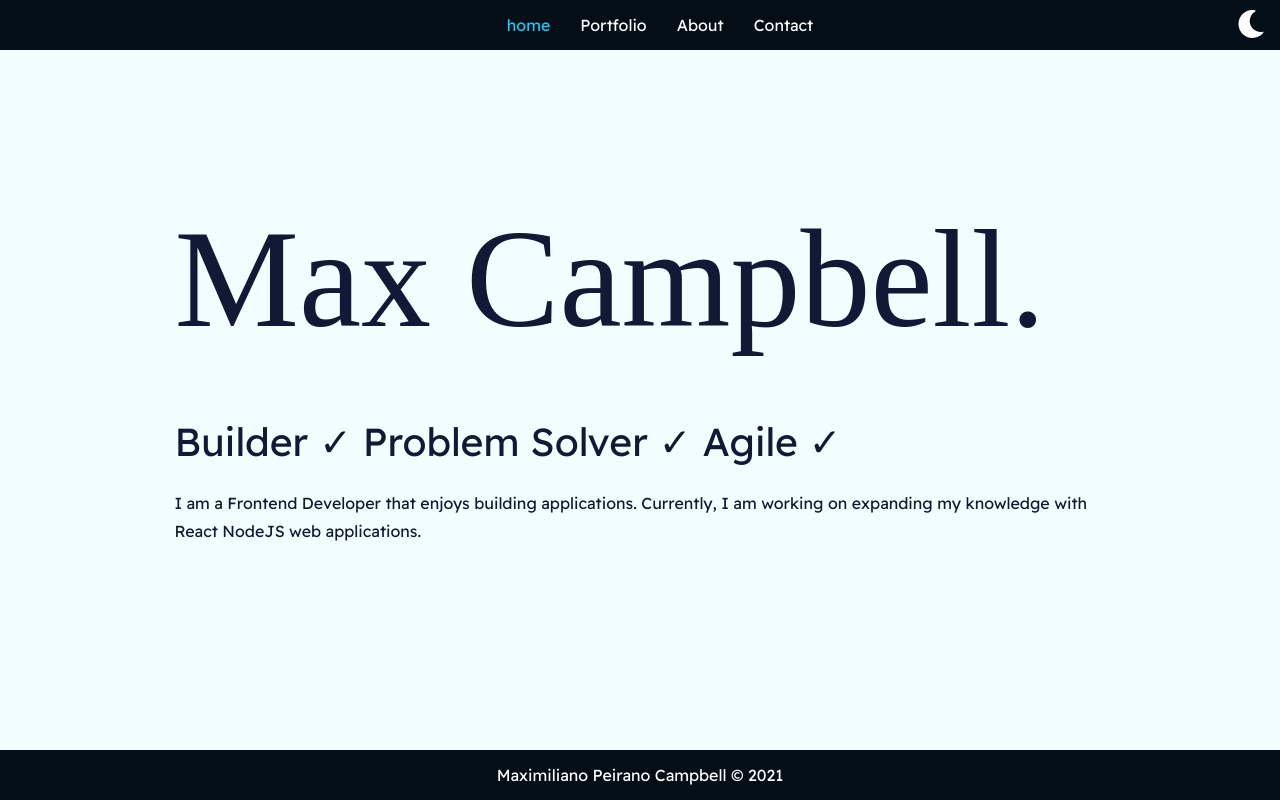
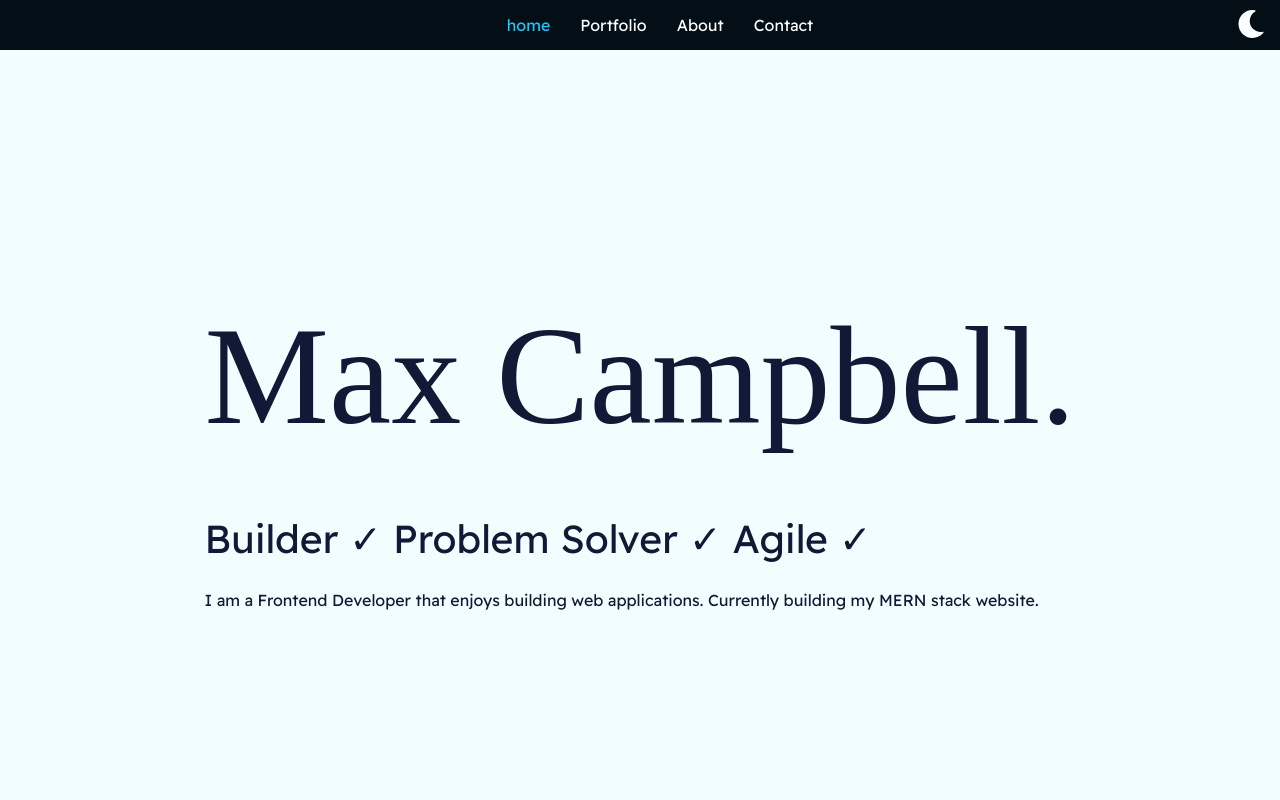
Before and after one commit to maxi-pc/maxcampbell.ca, a React (Create React App) app: page / in a window 1280 px wide. Shown: the top 800 px of the page. Built offline with nearby package versions, Linux system fonts and the light colour scheme; a web font is replaced by a local one.

Commit message:
replaced home page with landing page and added hero functionality, added social icon component to about about, fix some bugs with sticky nav

```diff
--- a/src/App.jsx
+++ b/src/App.jsx
@@ -3,13 +3,14 @@ import Navbar from './components/Navbar/index';
 import Footer from './components/Footer';
 import { BrowserRouter as Router, Routes, Route } from 'react-router-dom';
 import './App.css';
-import Home from './components/Content/Home';
 import Portfolio from './components/Content/Portfolio';
 import About from './components/Content/About';
 import Contact from './components/Content/Contact';
 import NotFound from './components/Content/NotFound';
 import { GlobalStyles, light, dark } from './theme';
 import { ThemeContext, ThemeProvider } from 'styled-components';
+import Landing from './components/Content/Landing';
+//import NavBar from './components/Navbar/index2';
 
 function App() {
   const [theme, toggleTheme] = useState('light');
@@ -23,7 +24,7 @@ function App() {
       <header><Navbar /></header>
     <main><Routes>
     <Route exact path='*' element={<NotFound/>} />
-     <Route exact path='/' element={<Home />} />
+     <Route exact path='/' element={<Landing />} />
      <Route exact path='/Portfolio' element={<Portfolio/>} />
      <Route exact path='/About' element={<About/>} />
      <Route exact path='/contact' element={<Contact/>} />
--- a/src/components/Content/About.jsx
+++ b/src/components/Content/About.jsx
@@ -1,5 +1,6 @@
 import React from 'react';
 import aboutPictures from '../../images/aboutPicture.jpg';
+import MySocials from '../socialIcons';
 
 const About = () => {
     return (
@@ -20,6 +21,7 @@ ENGINEERING TECHNOLOGIST</p>
     <div className='column'>
       <div className='column'>
           <img src={aboutPictures} width="100%" alt="Maximiliano Peirano Campbell"></img>
+          <MySocials/>
      </div>
     </div>
   </div>
--- /dev/null
+++ b/src/components/Content/Banners.jsx
@@ -0,0 +1,29 @@
+import React from 'react';
+
+const Banners = () => {
+
+
+    return (
+        <>
+ <div className='some-page-wrapper'>
+  <div className='row'>
+    <div className='column'>
+      <div className='column'>
+      <p>MY SKILLS</p>
+    <p>I have a passion for Information Technology and I love to stay on top of new technologies. I am currently teaching myself react.js as I find it extremely useful and great stack to have.
+ </p>
+ </div>
+    </div>
+    <div className='column'>
+      <div className='column'>
+          <img src="" width="100%" alt="Maximiliano Peirano Campbell"></img>
+     </div>
+    </div>
+  </div>
+    </div>
+        </>
+
+    )
+}
+
+export default Banners
--- /dev/null
+++ b/src/components/Content/HeroFull.jsx
@@ -0,0 +1,10 @@
+import React from "react";
+
+export default function HeroFull(props) {
+  console.log(props);
+  return (
+    <div className="heroFull">
+      <article className="hero">{props.children}</article>
+    </div>
+  );
+}
--- /dev/null
+++ b/src/components/Content/HeroMid.jsx
@@ -0,0 +1,10 @@
+import React from "react";
+
+export default function HeroMid(props) {
+  console.log(props);
+  return (
+    <div className="heroMid">
+      <article className="hero">{props.children}</article>
+    </div>
+  );
+}
--- a/src/components/Content/Home.jsx
+++ b/src/components/Content/Home.jsx
@@ -1,22 +1,17 @@
-import React from 'react';
+import React from "react";
 
-const Content = () => {
+const Home = () => {
+  return (
+    <>
+      <span className="name">Max Campbell.</span>
+      <span>
+        <h2>Builder ✓ Problem Solver ✓ Agile ✓</h2>
+      </span>
+      <span>
+        I am a Frontend Developer that enjoys building web applications.  Currently building my MERN stack website.
+      </span>
+    </>
+  );
+};
 
-    return (
-        <>
-        <section className="noBoxShadow"><article>
-
-        <h1 className="hidden">Home</h1>
-
-         <span className="name">Max Campbell.</span>
-          <span><h2>Builder ✓ Problem Solver ✓ Agile ✓</h2></span>
-         <p>I am a Frontend Developer that enjoys building applications. Currently, I am working on expanding my knowledge with React NodeJS web applications.
-          </p>
-        </article></section>
-
-        </>
-
-    )
-}
-
-export default Content
+export default Home;
--- /dev/null
+++ b/src/components/Content/Landing.jsx
@@ -0,0 +1,25 @@
+import React from 'react';
+import HeroFull from './HeroFull';
+import HeroMid from './HeroMid';
+import Home from './Home';
+import MySkills from '../Icons';
+
+import Banners from './Banners';
+
+const Landing = () => {
+
+
+    return (
+        <>
+       <section>
+       <h1 className="hidden">Home</h1>
+       <HeroFull><Home/></HeroFull>
+       <HeroMid><MySkills/></HeroMid>
+       </section>
+
+        </>
+
+    )
+}
+
+export default Landing
--- /dev/null
+++ b/src/components/Navbar/index2.jsx
@@ -0,0 +1,25 @@
+import React from "react";
+import { DarkToggler } from "../DarkToggler";
+import { NavLink as Link } from "react-router-dom";
+
+const NavBar = () => {
+  return (
+    <>
+      <nav className="nav-me">
+        <ul className="ul-me">
+          <li className="li-me">
+            <Link to="/" activeStyle>home</Link>
+          </li>
+          <li className="li-me"><Link to="/portfolio" activeStyle>Portfolio</Link></li>
+          <li className="li-me"><Link to="/about" activeStyle>About</Link></li>
+          <li className="li-me"><Link to="/contact" activeStyle>Contact</Link></li>
+          <li className="li-me">
+            <DarkToggler />
+          </li>
+        </ul>
+      </nav>
+    </>
+  );
+};
+
+export default NavBar;
--- /dev/null
+++ b/src/components/socialIcons.jsx
@@ -0,0 +1,28 @@
+import { BsGithub } from 'react-icons/bs'
+import { BsLinkedin } from 'react-icons/bs'
+import { FaDev } from 'react-icons/fa'
+import {MdOutlineEmail} from 'react-icons/md'
+
+const Icons = [
+  { name: "Github", icon: BsGithub , URL: "https://github.com/maxi-pc" },
+  { name: "Linkedin", icon: BsLinkedin , URL: "https://www.linkedin.com/in/maxpc/" },
+  { name: "Dev", icon: FaDev , URL: "https://dev.to/maxipc" },
+  { name: "Email", icon: MdOutlineEmail , URL: "mailto: max.campbell.p@gmail.com" },
+]
+
+
+const MySocials = () => {
+
+  var i = -1;
+  const listIcons = Icons.map((icons) => (<div key={icons.name} className="imgcon" title={icons.name} tabIndex={i++}><a href={icons.URL} target="_blank">{<icons.icon size="28" className="social-icons"/>}</a></div>))
+
+    return (
+        <> <h2></h2>
+        <center><div>
+        {listIcons}
+        </div></center>
+      </>
+      );
+    }
+
+  export default MySocials
--- a/src/theme.jsx
+++ b/src/theme.jsx
@@ -1,4 +1,4 @@
-import styled, { createGlobalStyle } from 'styled-components';
+import styled, { createGlobalStyle } from "styled-components";
 
 export const GlobalStyles = createGlobalStyle`
 html, body, #root {
@@ -24,26 +24,123 @@ body {
   line-height: 1.75;
 }
 
+.social-icons{
+  color: ${({ theme }) => theme.secondary};
+  border-radius: 5px;
+}
+
+.social-icons:hover{
+
+  color: #15cdfc;
+  //transition: 0.50s;
+//outline-style: dashed;
+//outline-color: ${({ theme }) => theme.secondary};
+//outline-width: 3px;
+}
+
+/* header{
+  width: 100%;
+  display: flex;
+}
+
+.nav-me{
+  width: 100%;
+  height: 50px;
+  background: ${({ theme }) => theme.navColor};
+  color: white;
+  position: fixed;
+  display: flex;
+  -webkit-justify-content: center;
+  -ms-flex-pack: center;
+  justify-content: center;
+  -webkit-align-content: center;
+  -ms-flex-line-pack: center;
+  align-content: center;
+  -webkit-align-items: center;
+  -ms-flex-align: center;
+  align-items: center;
+}
+
+  .ul-me {
+    display: flex;
+    list-style-type: none;
+  }
+  .li-me {
+    margin: 0 15px;
+    justify-content: space-between;
+    font-size: 1em;
+    list-style-type: none;
+  }
+  a {
+    font-size: 1em;
+    text-decoration: none;
+    .active {
+      color: tomato;
+    }
+  }
+  a.active {
+    color: #15cdfc;
+  }
+
+
+
+a {
+  color:white;
+
+  transition: all 0.9s;
+  color: white;
+  font-size: 1em;
+}
+a:hover {
+  opacity: 1;
+}
+.fabars {
+  display: none;
+  color: white;
+  font-size: 2rem;
+} */
+
+
+.heroFull{
+  display:flex;
+  flex-direction: column;
+  height: 100vh;
+ // outline-style: solid;
+ // outline-color: red;
+  -webkit-justify-content: center;
+-ms-flex-pack: center;
+justify-content: center;
+-webkit-align-content: center;
+-ms-flex-line-pack: center;
+align-content: center;
+-webkit-align-items: center;
+-ms-flex-align: center;
+align-items: center;
+}
+
+.heroMid{
+  display:flex;
+  flex-direction: column;
+  height: 50vh;
+ // outline-style: solid;
+ // outline-color: blue;
+  -webkit-justify-content: center;
+-ms-flex-pack: center;
+justify-content: center;
+-webkit-align-content: center;
+-ms-flex-line-pack: center;
+align-content: center;
+-webkit-align-items: center;
+-ms-flex-align: center;
+align-items: center;
+}
+
 .hidden{
   display:none;
 }
 
-header {
-
-  width: 100%;
-
-
-  display: flex;
-  position: fixed;
-  top: 0;
-  left: 0;
-  right: 0;
-  justify-content: space-between;
-  z-index: 200;
-  background-color: white;
-}
-
 main {
+margin-top: 50px;
 flex: auto;
 display: -ms-flexbox;
 display: -webkit-flex;
@@ -86,13 +183,14 @@ align-items: center;
 
 .imgcon{
   display: inline-flex;
+
   margin: 2%;
 
 }
 
 .imgico{
   height: 90px;
-  //filter: grayscale(20%);
+ // filter: invert(90%);
 }
 
 .imgcon:focus::after{
@@ -118,6 +216,15 @@ align-items: center;
   //background-color: ${({ theme }) => theme.skillShadowBoxcolor};
   transform: scale(1.4);
 
+}
+
+.banner-card{
+  display: block;
+  flex-position: rows;
+  height: 50%;
+  width: 300px;
+  outline-style: solid;
+  outline-color: blue;
 }
 
     .btn-hidden{
@@ -179,6 +286,13 @@ margin: 5%;
     align-self: center;
 
 
+  }
+
+  article.hero{
+    display: flex;
+    flex-direction: column;
+    height: auto;
+    justify-content: center;
   }
 
   article.noBoxShadow{
@@ -250,6 +364,27 @@ margin: 5%;
 
   @media only screen and (max-width: 700px) {
 
+    .nav-me{
+      background: steelblue;
+      flex-direction: column;
+      height: auto%;
+    }
+
+    .li-me{
+      height: 50px;
+      width: 100%;
+      min-height: 50px;
+      background: steelblue;
+    }
+
+
+    .ul-me {
+      height: 100%;
+      flex-direction: column;
+      background: steelblue;
+    }
+
+
     .name{
         font-family: 'Hurricane', cursive;
         font-size: 65px;
@@ -285,16 +420,15 @@ margin: 5%;
     }
 
     .imgcon{
-      display: inline-flex;
-      margin: 5%;
+      display: grid-auto;
+      margin: 3%;
 
     }
 
     .imgcon:focus::after{
       position: absolute;
-      width: 70px;
-      transform: translate(0%,400%);
-
+      width: 90px;
+      transform: translate(-30%,150%);
       content: attr(title);
       background-color: rgba(0,0,0,0.6);
       border-radius: 10px;
@@ -303,14 +437,14 @@ margin: 5%;
     }
 
     .imgico{
-      height: 70px;
+      height: 39px;
 
-      //filter: grayscale(20%);
+     //filter: invert(0.90);
     }
 
 
     h2{
-      font-size:21px;
+      font-size:19px;
     }
 
     h1{
@@ -336,9 +470,7 @@ export const light = {
   article: "F2FDFF",
   shadowBoxColor: "none",
   navColor: "#030E17",
-  skillShadowBoxcolor: "rgba(0,0,0,0.1)"
-
-
+  skillShadowBoxcolor: "rgba(0,0,0,0.1)",
 };
 // 011627 like it
 export const dark = {
@@ -352,8 +484,8 @@ export const dark = {
   secondary: "#bbc6ce",
   article: "#101218",
   shadowBoxColor: "rgba(0,0,0,0.4)",
-  navColor:"#030E17",
-  skillShadowBoxcolor: "rgba(0,0,0,0.4)"
+  navColor: "#030E17",
+  skillShadowBoxcolor: "rgba(0,0,0,0.4)",
 };
 
 export const Navigation = styled.header`
@@ -361,7 +493,7 @@ export const Navigation = styled.header`
   z-index: 1;
   display: flex;
   justify-content: center;
-  position: sticky; top: 0;
+  position: fixed;
   align-items: center;
   height: 50px;
   background: ${({ theme }) => theme.navColor};
@@ -378,7 +510,7 @@ export const Navigation = styled.header`
     color: #ccc;
   }
   a {
-    color:white;
+    color: white;
 
     transition: all 0.9s;
     color: white;
@@ -397,7 +529,6 @@ export const Navigation = styled.header`
       display: flex;
       justify-content: space-between;
       list-style-type: none;
-
     }
     li {
       margin: 0 15px;
@@ -425,13 +556,10 @@ export const Navigation = styled.header`
     }
   }
   @media only screen and (max-width: 600px) {
-
-
     height: auto;
     min-height: 50px;
     display: block;
 
-    position: relative;
     .logo {
       width: 100%;
       display: block;
@@ -442,7 +570,7 @@ export const Navigation = styled.header`
         padding: 20px 0px;
       }
     }
-    .btn-hidden{
+    .btn-hidden {
       border: transparent;
       background-color: transparent;
       color: transparent;
@@ -459,12 +587,10 @@ export const Navigation = styled.header`
     ul.collapsed {
       width: 100%;
 
-      display: block;
-      margin:0 auto;
+      display: none;
+      margin: 0 auto;
       text-align: center;
 
-
-      overflow: hidden;
       max-height: 0;
       -moz-transition-duration: 0.4s;
       -webkit-transition-duration: 0.4s;
@@ -476,7 +602,7 @@ export const Navigation = styled.header`
       transition-timing-function: cubic-bezier(0, 1, 0.5, 1);
 
       &.is-expanded {
-        overflow: hidden;
+        display: block;
         max-height: 500px; /* approximate max height */
         -moz-transition-duration: 0.4s;
         -webkit-transition-duration: 0.4s;
```
Also changed, not shown: src/components/Icons.jsx (+4 -3 lines), src/components/Navbar/index.jsx (+26 -14 lines).
